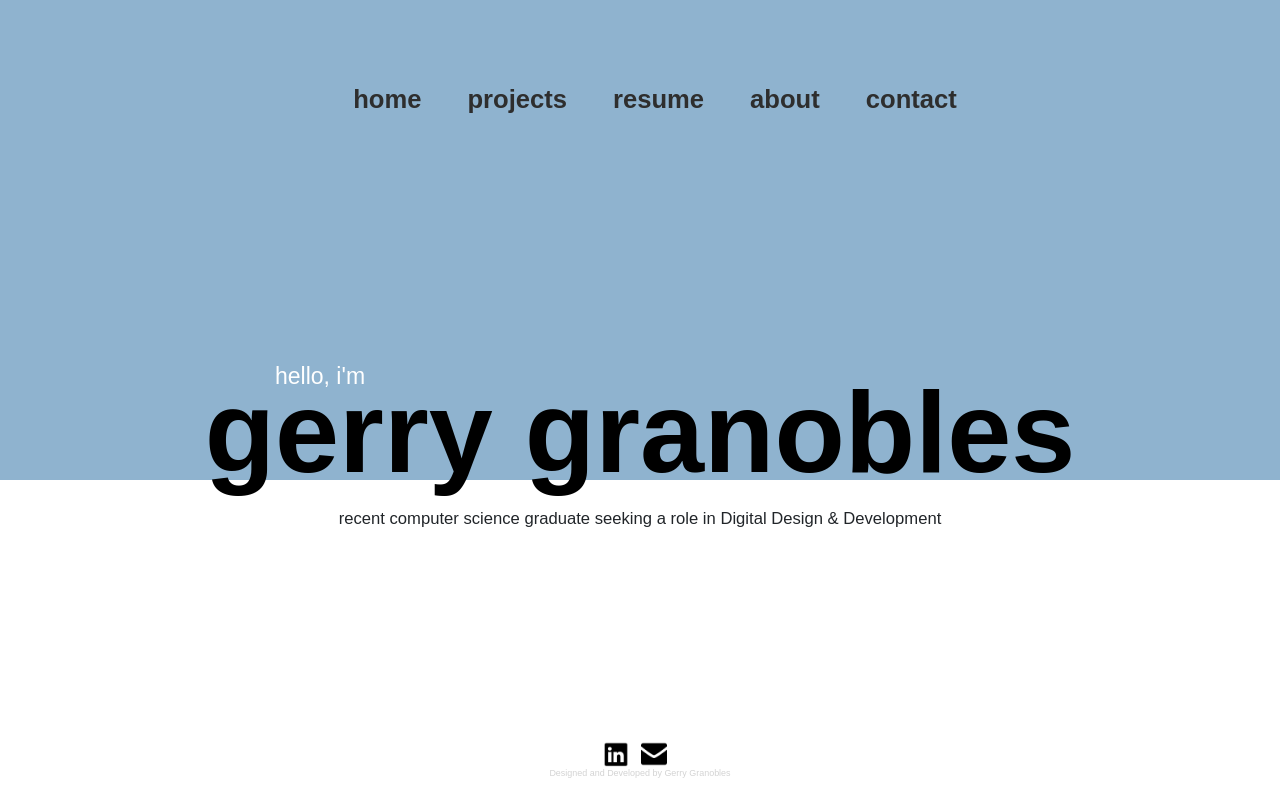
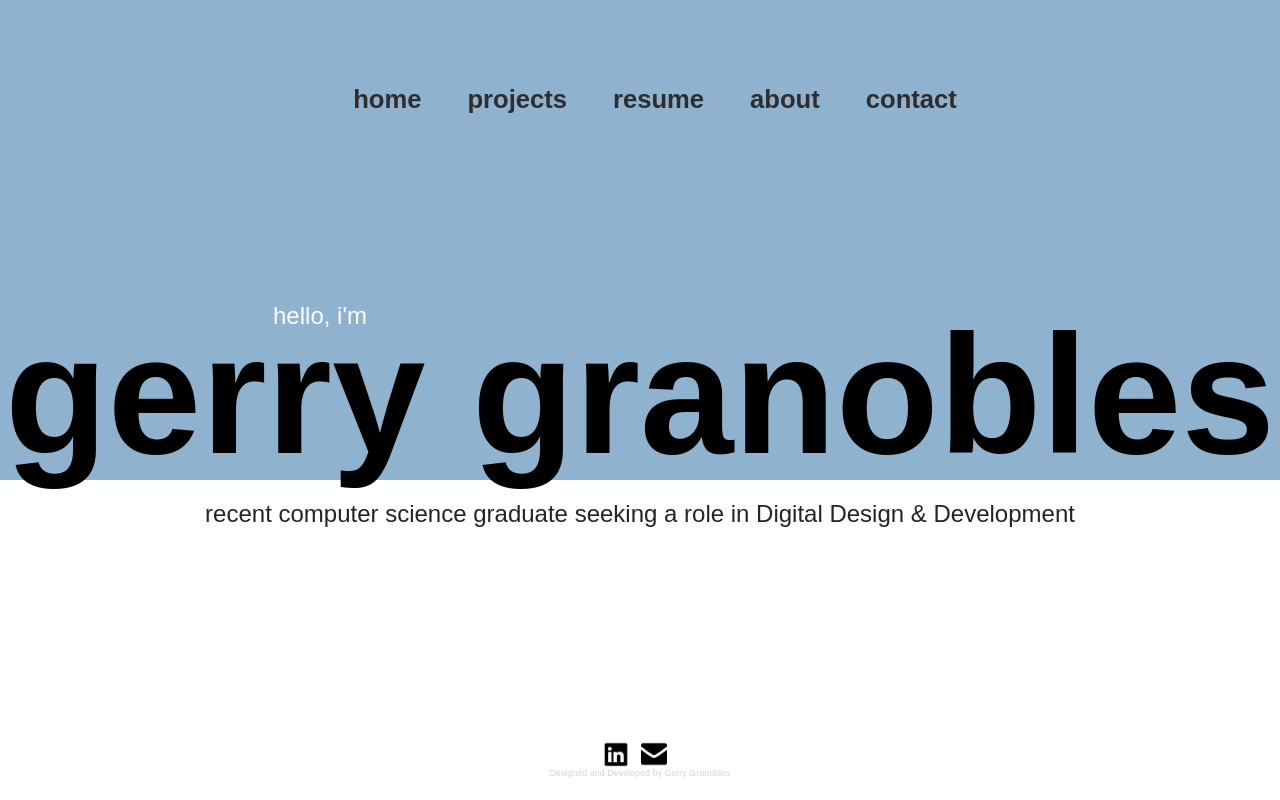
Before and after one commit to gerrygranobles/gerrygranobles.github.io, a PHP site: page / in a window 1280 px wide. Run offline with PHP 8.4, Linux system fonts and the light colour scheme; some libraries are stand-ins or nearby versions; some web fonts are replaced.

Commit message:
Add files via upload

```diff
--- a/index.html
+++ b/index.html
@@ -2,7 +2,6 @@
 <html lang="en">
 <head>
   <meta charset="utf-8">
-   <meta name="viewport" content="width=device-width, initial-scale=1">
 
   <link rel="stylesheet" href="https://stackpath.bootstrapcdn.com/bootstrap/4.3.1/css/bootstrap.min.css" integrity="sha384-ggOyR0iXCbMQv3Xipma34MD+dH/1fQ784/j6cY/iJTQUOhcWr7x9JvoRxT2MZw1T" crossorigin="anonymous">
   <link rel="stylesheet" type="text/css" href="stylesheet.css">
@@ -14,6 +13,9 @@
     <!-- fonts -->
     <link rel="stylesheet" href="https://use.typekit.net/ywz2fgm.css">
     <script src='https://kit.fontawesome.com/a076d05399.js'></script>
+    <meta name="viewport" content="width=device-width,initial-scale=1,maximum-scale=1,user-scalable=no">
+<meta http-equiv="X-UA-Compatible" content="IE=edge,chrome=1">
+<meta name="HandheldFriendly" content="true">
 </head>
 <body>
 
@@ -26,7 +28,7 @@
               </button>
               <div class="collapse navbar-collapse" id="navbarNavAltMarkup">
                 <div class="navbar-nav">
-                    <a class="nav-item nav-link" href="/">home</a>
+                    <a class="nav-item nav-link" href="index.html">home</a>
                     <a class="nav-item nav-link" id="myProjectsBtn">projects</a>
                     <a class="nav-item nav-link" id="myResumeBtn">resume</a>
                     <a class="nav-item nav-link" id="myAboutBtn">about</a>
--- a/stylesheet.css
+++ b/stylesheet.css
@@ -7,6 +7,7 @@ html{
     height: 100%;
     width:100%;
     overflow: hidden;
+    font-size:100%;
 }
 body {
     font-family: ainslie-sans, sans-serif;
@@ -17,6 +18,10 @@ h1 {
     font-weight: 600;
     text-align: left;
 }
+img { max-width: 100%; height: auto; }
+@media (min-width: 640px) { body {font-size:1rem;} }
+@media (min-width:960px) { body {font-size:1.2rem;} }
+@media (min-width:1100px) { body {font-size:1.5rem;} }
 /*
 
     PAGE
@@ -119,7 +124,7 @@ color: black;
     right: 0;
     display: flex;
     flex-direction: column;
-    font-size: 1.8vw;
+
     font-weight: 200;
     align-content: flex-start;
 }
@@ -130,19 +135,20 @@ color: black;
     color: white;
     line-height: 5%;
 }
-
+@media (min-width: 640px) { .name{font-size:3rem;} }
+@media (min-width:960px) { .name{font-size:5.2rem;} }
+@media (min-width:1100px) { .name{font-size:10.5rem;} }
 .name {
     font-family: myriad-pro, sans-serif;
     font-weight: 700;
     font-style: normal;
-    font-size: 9vw;
+
     color: black;
     line-height: 95%;
 }
 
 .subtext {
     padding: 20px;
-    font-size: 1.3vw;
     font-weight: lighter;
 }
 
```
